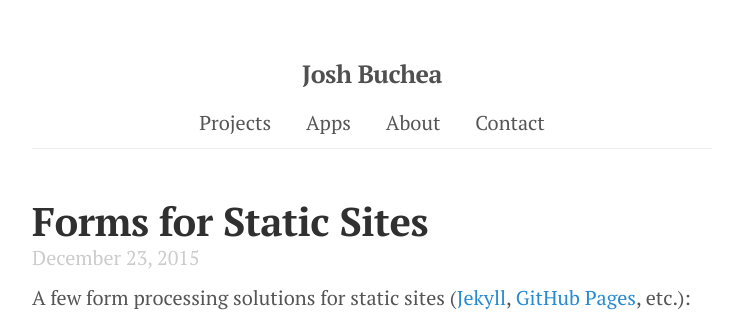
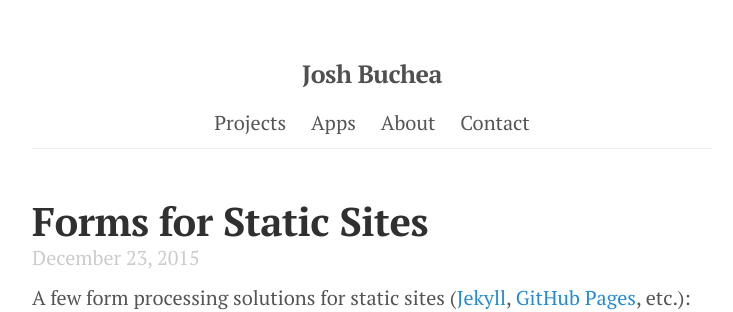
Before and after one commit to joshbuchea/joshbuchea.com, a Jekyll site: the page built from index.html, in a window 1280 px wide. Shown: the top 312 px of the page, without its empty margins (268-1001 px from the left). Built offline with Jekyll 4.4.1, drawn with Linux system fonts in a browser that asks for light colours.

Commit message:
Reduce horizontal padding on primary nav links

```diff
--- a/_sass/_main.scss
+++ b/_sass/_main.scss
@@ -62,7 +62,7 @@ h1, h2, h3, h4, h5, h6 {
 }
 
 .masthead .nav a {
-  padding: 0 0.5em;
+  padding: 0 0.25em;
   color: #555;
 }
 
```
